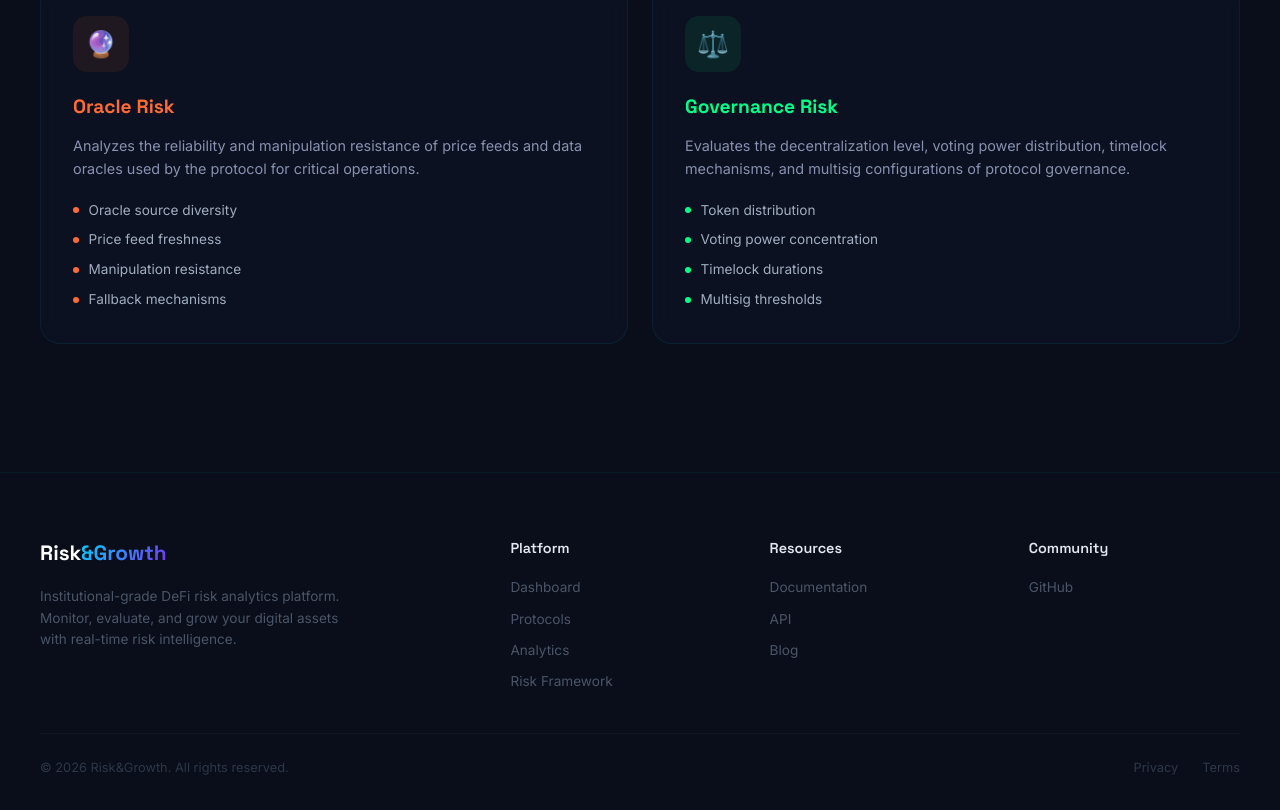
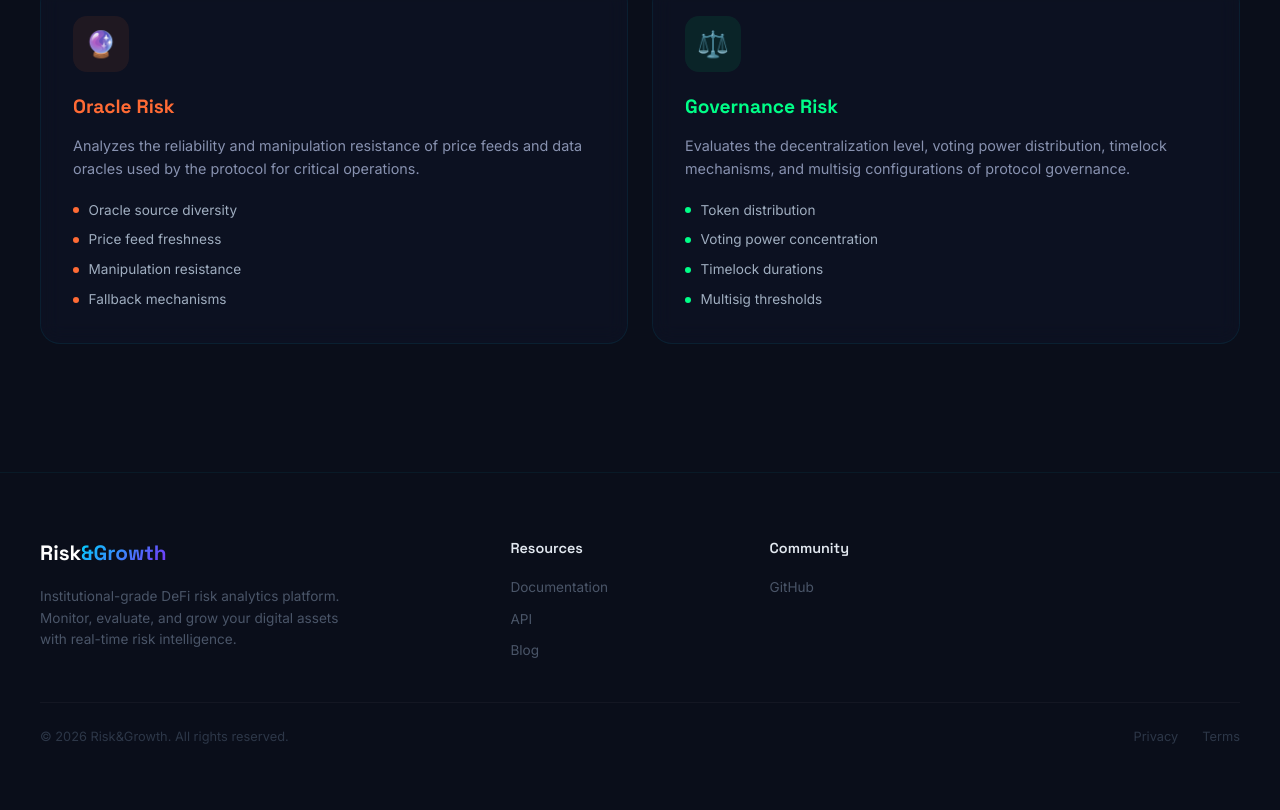
Before and after one commit to sudeugur/risk-and-growth, a Next.js app: page / in a window 1280 px wide. Shown: the part 3715-4525 px from the top of the page. After the commit the page ends 4494 px from the top, so only its background shows below. Built offline with nearby package versions, Linux system fonts and the light colour scheme.

Commit message:
chore: Remove Platform section from Footer

```diff
--- a/src/components/Footer.jsx
+++ b/src/components/Footer.jsx
@@ -16,14 +16,6 @@ export default function Footer() {
               </span>
             </div>
             <p className={styles.brandDesc}>{t("footer.brandDesc")}</p>
-          </div>
-
-          <div className={styles.linksGroup}>
-            <h4 className={styles.linksTitle}>{t("footer.platform")}</h4>
-            <a href="#dashboard" className={styles.footerLink}>{t("nav.dashboard")}</a>
-            <a href="#protocols" className={styles.footerLink}>{t("nav.protocols")}</a>
-            <a href="#analytics" className={styles.footerLink}>{t("nav.analytics")}</a>
-            <a href="#categories" className={styles.footerLink}>{t("footer.riskFramework")}</a>
           </div>
 
           <div className={styles.linksGroup}>
```
